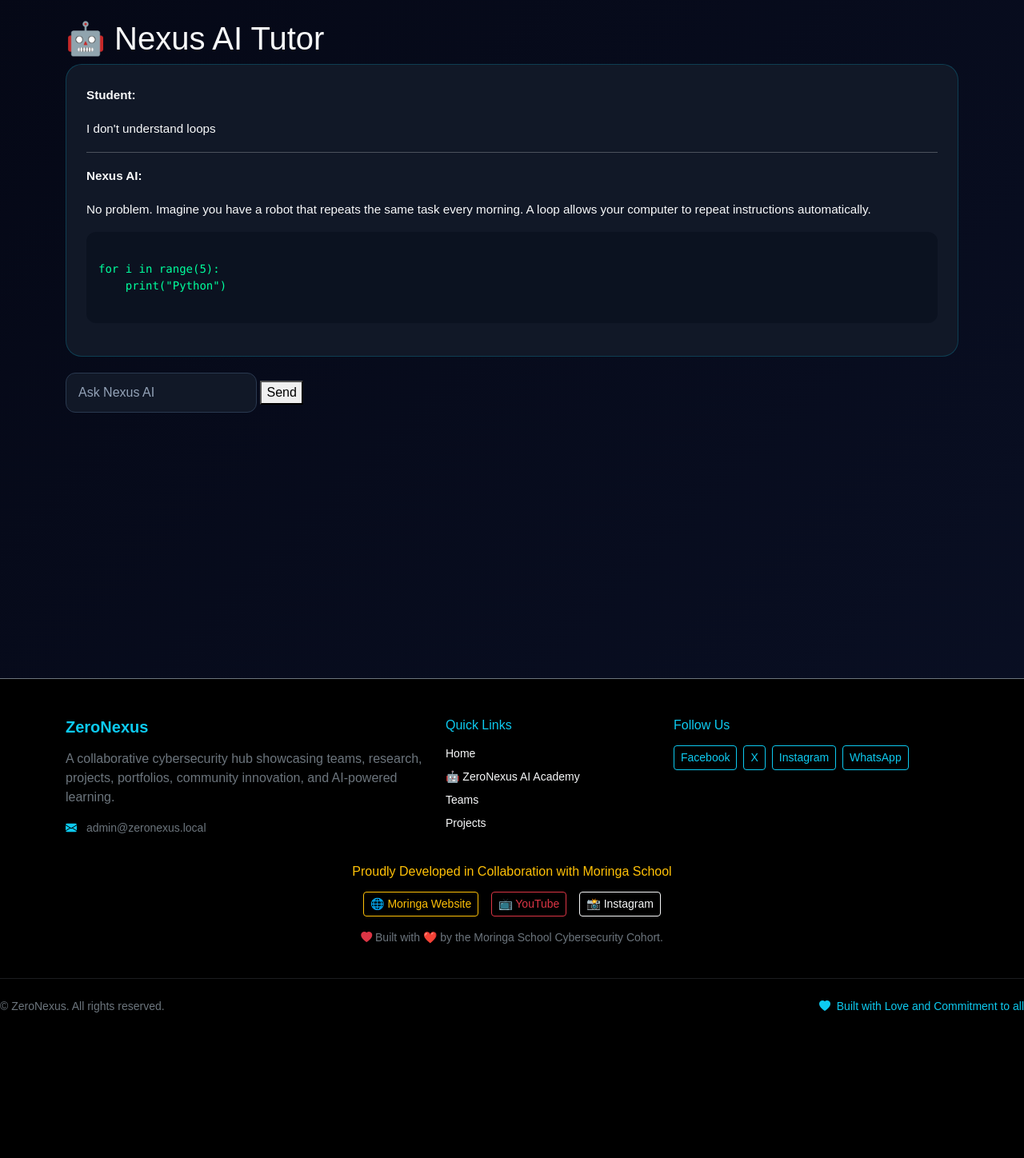
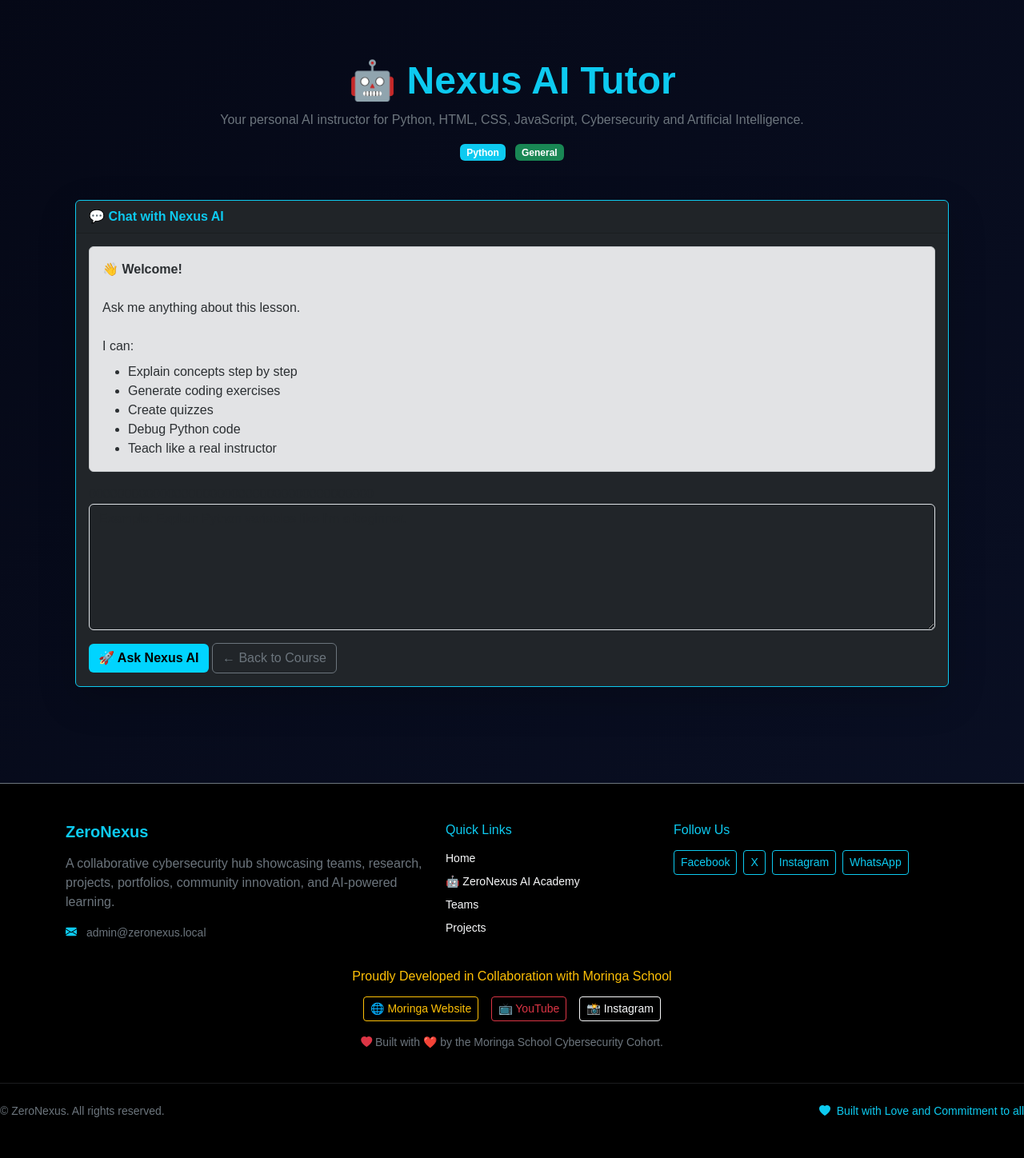
Before and after one commit to g4-star/ZERONEXUS, a Flask app: page /academy/tutor in a window 1280 px wide. Shown: the part 57-1505 px from the top of the page at 80% size. Before the commit the page ends 1323 px from the top, so only its background shows below. Run offline with Flask 3, Linux system fonts and the light colour scheme.

Commit message:
Add working Nexus AI Tutor with Gemini integration

```diff
--- a/app/academy/routes.py
+++ b/app/academy/routes.py
@@ -1,26 +1,109 @@
 from flask import render_template
 from . import academy
+from flask import request
+from app.ai.tutor import ask_nexus_ai
+from app.extensions import csrf
 
 
 @academy.route("/")
 def home():
-
-    return render_template(
-        "academy/academy.html"
-    )
+    return render_template("academy/academy.html")
 
 
 @academy.route("/python")
 def python_course():
+    return render_template("academy/course.html")
+
+
+@academy.route("/python/module/<int:module_id>")
+def python_module(module_id):
+
+    lessons = {
+        1: {
+            "title": "What is Python?",
+            "description": "Learn what Python is, where it is used, and why it is one of the world's most popular programming languages."
+        },
+        2: {
+            "title": "Installing Python",
+            "description": "Install Python and configure your coding environment."
+        },
+        3: {
+            "title": "Variables",
+            "description": "Understand variables and how to store information."
+        },
+        4: {
+            "title": "Data Types",
+            "description": "Learn strings, integers, floats and booleans."
+        },
+        5: {
+            "title": "Conditions",
+            "description": "Learn if, elif and else statements."
+        },
+        6: {
+            "title": "Loops",
+            "description": "Repeat code using for and while loops."
+        },
+        7: {
+            "title": "Functions",
+            "description": "Write reusable blocks of code using functions."
+        },
+        8: {
+            "title": "Lists",
+            "description": "Store multiple values using Python lists."
+        },
+        9: {
+            "title": "Dictionaries",
+            "description": "Work with key-value pairs."
+        },
+        10: {
+            "title": "File Handling",
+            "description": "Read and write files using Python."
+        },
+        11: {
+            "title": "Object-Oriented Programming",
+            "description": "Understand classes and objects."
+        },
+        12: {
+            "title": "Final Project",
+            "description": "Build a complete Python project."
+        }
+    }
+
+    lesson = lessons.get(module_id)
+
+    if lesson is None:
+        return "Lesson Not Found", 404
 
     return render_template(
-        "academy/course.html"
+        "academy/module.html",
+        lesson=lesson,
+        module_id=module_id
     )
 
 
-@academy.route("/tutor")
+@csrf.exempt
+@academy.route("/tutor", methods=["GET", "POST"])
 def tutor():
 
+    course = request.args.get("course", "Python")
+    lesson = request.args.get("lesson", "General")
+
+    answer = None
+
+    if request.method == "POST":
+
+        question = request.form.get("question")
+
+        if question:
+            answer = ask_nexus_ai(
+                course,
+                lesson,
+                question
+            )
+
     return render_template(
-        "academy/tutor.html"
+        "academy/tutor.html",
+        answer=answer,
+        course=course,
+        lesson=lesson
     )
--- a/app/templates/academy/tutor.html
+++ b/app/templates/academy/tutor.html
@@ -1,64 +1,129 @@
 {% extends "base.html" %}
-
 
 {% block content %}
 
+<div class="container py-5">
 
-<h1>
-🤖 Nexus AI Tutor
-</h1>
+    <!-- Header -->
+    <div class="text-center mb-5">
 
+        <h1 class="display-5 fw-bold text-info">
+            🤖 Nexus AI Tutor
+        </h1>
 
-<div class="chat-box">
+        <p class="text-secondary">
+            Your personal AI instructor for Python, HTML, CSS, JavaScript,
+            Cybersecurity and Artificial Intelligence.
+        </p>
 
+        {% if course %}
+            <span class="badge bg-info me-2">
+                {{ course }}
+            </span>
+        {% endif %}
 
-<p>
-<b>Student:</b>
-</p>
+        {% if lesson %}
+            <span class="badge bg-success">
+                {{ lesson }}
+            </span>
+        {% endif %}
 
-<p>
-I don't understand loops
-</p>
+    </div>
 
+    <!-- Chat Card -->
+    <div class="card bg-dark border-info shadow-lg">
 
-<hr>
+        <div class="card-header text-info fw-bold">
+            💬 Chat with Nexus AI
+        </div>
 
+        <div class="card-body">
 
-<p>
-<b>Nexus AI:</b>
-</p>
+            {% if answer %}
 
+            <div class="card bg-black border-info mb-4">
 
-<p>
+                <div class="card-header text-info fw-bold">
+                    🤖 Nexus AI
+                </div>
 
-No problem.
+                <div class="card-body">
 
-Imagine you have a robot that repeats
-the same task every morning.
+                    <pre style="
+                        white-space: pre-wrap;
+                        word-wrap: break-word;
+                        color: #ffffff;
+                        font-size: 16px;
+                        line-height: 1.7;
+                        font-family: Consolas, monospace;
+                        margin:0;
+                    ">{{ answer }}</pre>
 
-A loop allows your computer to repeat
-instructions automatically.
+                </div>
 
-</p>
+            </div>
 
+            {% else %}
 
-<pre>
+            <div class="alert alert-secondary">
 
-for i in range(5):
-    print("Python")
+                👋 <strong>Welcome!</strong><br><br>
 
-</pre>
+                Ask me anything about this lesson.
 
+                <br><br>
+
+                I can:
+
+                <ul class="mt-2 mb-0">
+                    <li>Explain concepts step by step</li>
+                    <li>Generate coding exercises</li>
+                    <li>Create quizzes</li>
+                    <li>Debug Python code</li>
+                    <li>Teach like a real instructor</li>
+                </ul>
+
+            </div>
+
+            {% endif %}
+
+            <form method="POST">
+
+                {{ csrf_token() }}
+
+                <textarea
+                    class="form-control bg-dark text-light"
+                    name="question"
+                    rows="6"
+                    placeholder="Example: Explain Python variables like I'm a beginner."
+                    required></textarea>
+
+                <div class="mt-3">
+
+                    <button
+                        type="submit"
+                        class="btn btn-info">
+
+                        🚀 Ask Nexus AI
+
+                    </button>
+
+                    <a
+                        href="/academy/python"
+                        class="btn btn-outline-secondary">
+
+                        ← Back to Course
+
+                    </a>
+
+                </div>
+
+            </form>
+
+        </div>
+
+    </div>
 
 </div>
 
-
-<input placeholder="Ask Nexus AI">
-
-
-<button>
-Send
-</button>
-
-
 {% endblock %}
```
Also changed, not shown: app/ai/tutor.py (added, +57 -0 lines), app/templates/academy/course.html (+38 -35 lines), app/templates/academy/module.html (added, +199 -0 lines).
